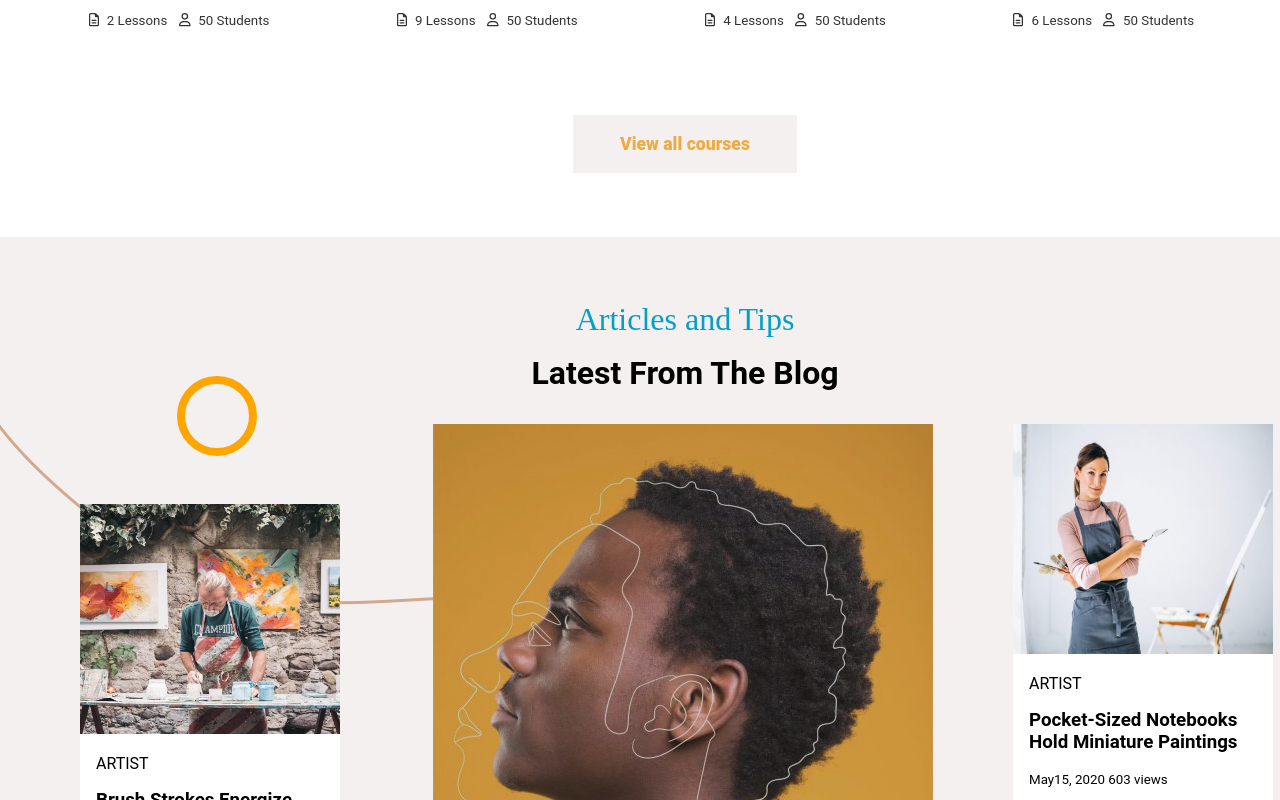
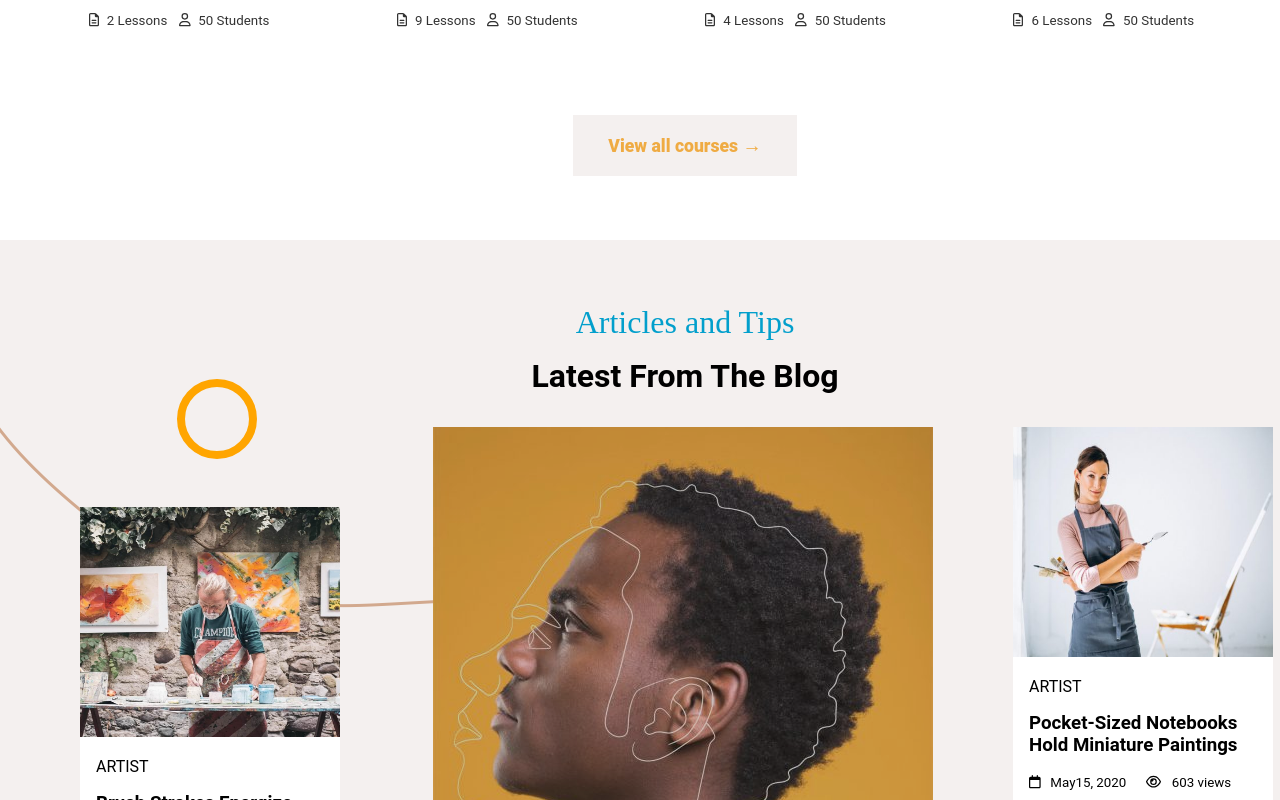
Before and after one commit to Marzio95/proj-html-vuejs, a Vue app: page / in a window 1280 px wide. Shown: the part 4180-4980 px from the top of the page. Built offline with nearby package versions, Linux system fonts and the light colour scheme.

Commit message:
aggiungo icone

```diff
--- a/src/components/SectionSei.vue
+++ b/src/components/SectionSei.vue
@@ -23,7 +23,7 @@
       </div>
     </div>
     <div class="button_center">
-      <button>View all courses</button>
+      <button>View all courses <span class="arrow">&#8594;</span></button>
     </div>
   </section>
 </template>
@@ -153,6 +153,10 @@ button {
   font-size: 1.1rem;
   font-weight: 800;
 }
+.arrow {
+  font-size: 1.2rem;
+  font-weight: 800;
+}
 button:hover {
   background-color: orangered;
   color: white;
--- a/src/components/SectionSette.vue
+++ b/src/components/SectionSette.vue
@@ -18,7 +18,13 @@
         <div class="card_text">
           <div>{{ card.artist }}</div>
           <h3>{{ card.text }}</h3>
-          <small>{{ card.calendar }} {{ card.views }}</small>
+          <small
+            ><font-awesome-icon class="icon" icon="fa-regular fa-calendar" />
+            {{ card.calendar }}
+            <font-awesome-icon class="icon_right" icon="fa-regular fa-eye" />{{
+              card.views
+            }}</small
+          >
         </div>
       </div>
     </div>
@@ -129,4 +135,11 @@ a {
   font-weight: 600;
   text-decoration: none;
 }
+.icon {
+  margin-right: 0.4rem;
+}
+.icon_right {
+  margin-left: 1rem;
+  margin-right: 0.7rem;
+}
 </style>
--- a/src/main.js
+++ b/src/main.js
@@ -10,6 +10,8 @@ import { faLinkedin } from "@fortawesome/free-brands-svg-icons";
 import { faInstagram } from "@fortawesome/free-brands-svg-icons";
 import { faFileLines } from "@fortawesome/free-regular-svg-icons";
 import { faUser } from "@fortawesome/free-regular-svg-icons";
+import { faCalendar } from "@fortawesome/free-regular-svg-icons";
+import { faEye } from "@fortawesome/free-regular-svg-icons";
 
 library.add(faTwitter);
 library.add(faFacebookF);
@@ -17,6 +19,8 @@ library.add(faLinkedin);
 library.add(faInstagram);
 library.add(faFileLines);
 library.add(faUser);
+library.add(faCalendar);
+library.add(faEye);
 
 Vue.config.productionTip = false;
 Vue.component("font-awesome-icon", FontAwesomeIcon);
```
